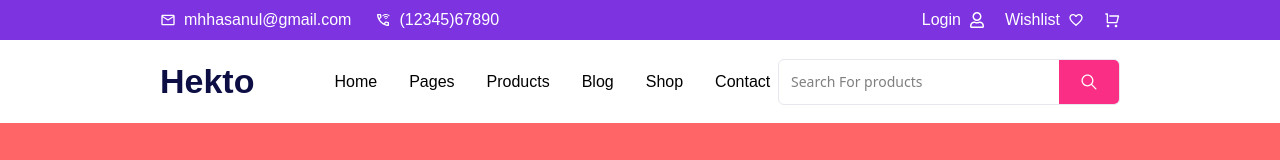
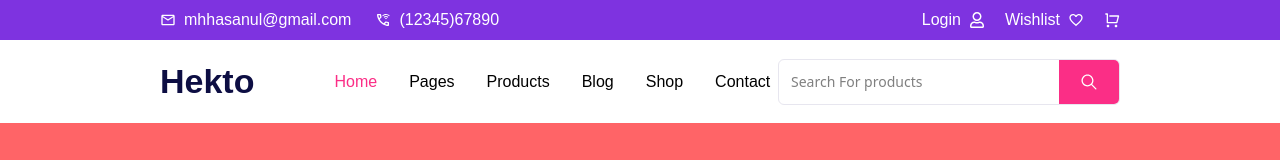
Before and after one commit to khaled6013/E-commerce--M-, a React (Vite) app: page / in a window 1280 px wide. Shown: the top 160 px of the page. Built offline with nearby package versions, Linux system fonts and the light colour scheme.

Commit message:
location

```diff
--- a/src/components/Navbar.jsx
+++ b/src/components/Navbar.jsx
@@ -2,7 +2,7 @@ import React, { useState } from 'react';
 import { IoIosSearch } from "react-icons/io";
 import { HiOutlineMenuAlt3 } from "react-icons/hi";
 import { RxCross2 } from "react-icons/rx";
-import { Link } from 'react-router-dom';
+import { Link, useLocation } from 'react-router-dom';
 
 const Navbar = () => {
     let menu = [
@@ -14,6 +14,7 @@ const Navbar = () => {
         { name: 'Contact', path: '/contact' },
     ];
     const [showMenu, setShowMenu] = useState(false);
+    let location = useLocation();
 
     return (
         <nav className='py-4 bg-white'>
@@ -22,12 +23,12 @@ const Navbar = () => {
 
                     <div className="flex items-center gap-x-20">
                         <div>
-                            <h2 className='font-josefin text-[34px] text-[#0D0E43] font-bold'>Hekto</h2>
+                            <Link className='font-josefin text-[34px] text-[#0D0E43] font-bold' to='/'>Hekto</Link>
                         </div>
                         <div className="hidden lg:flex items-center gap-x-8">
                             {menu.map((item, index) => (
                                 <div key={index} className='group flex items-center gap-1 cursor-pointer font-josefin text-[16px] hover:text-[#FB2E86] transition-all duration-300'>
-                                   <Link className={`list-none`} to={item.path}>
+                                   <Link className={`list-none ${location.pathname === item.path ? 'text-[#FB2E86]' : ''}`} to={item.path}>
                                         {item.name}
                                    </Link>
                                 </div>
@@ -56,7 +57,7 @@ const Navbar = () => {
                     <div className="lg:hidden absolute top-full left-0 w-full bg-white shadow-lg z-50 flex flex-col px-6 py-6 gap-4 border-t border-gray-200 mt-2 rounded-b-lg">
                          {menu.map((item, index) => (
                              <div key={index} className='flex items-center gap-1 cursor-pointer hover:text-[#FB2E86] transition-colors'>
-                                <Link className={`list-none text-[16px] font-josefin`} to={item.path}>
+                                <Link className={`list-none text-[16px] font-josefin ${location.pathname === item.path ? 'text-[#FB2E86]' : ''}`} to={item.path}>
                                      {item.name}
                                 </Link>
 
```
